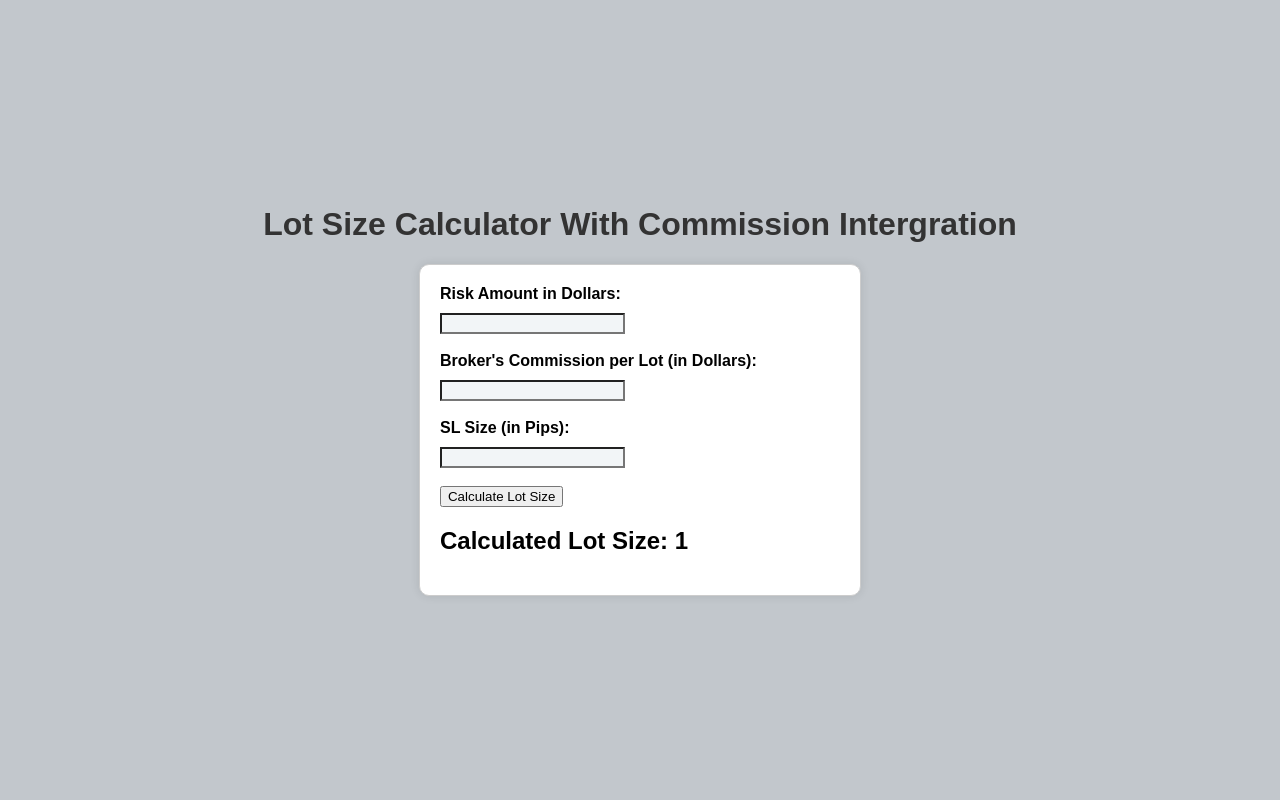
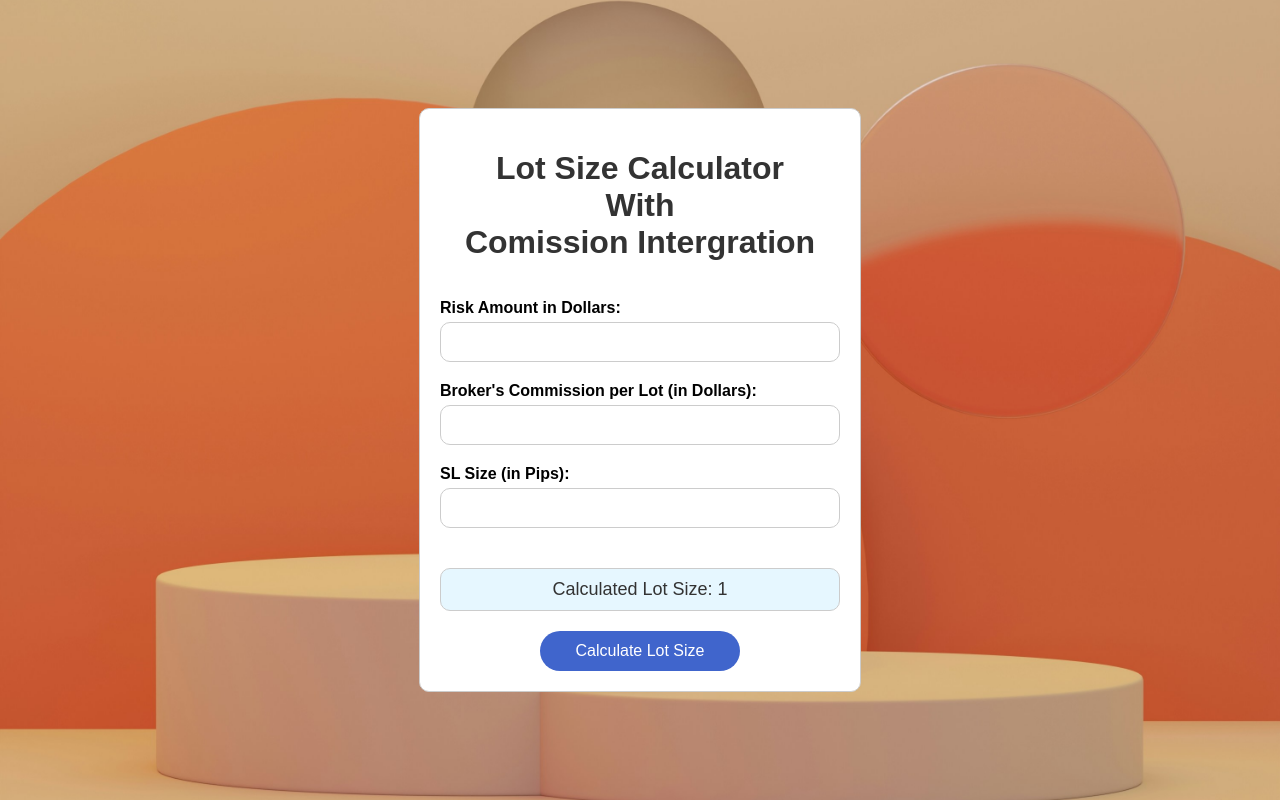
Before and after one commit to GatesKE/LOT-SIZE-CALCULATOR, a Flask app: template Templates/Index.html in a window 1280 px wide. Run offline with Flask 3, Linux system fonts and the light colour scheme; the template is opened without the code that fills it: most values are stand-ins (such as "Sample title", 1, 10 or a date in 2020).

Commit message:
Background image + more styling

```diff
--- a/Static/styles.css
+++ b/Static/styles.css
@@ -1,6 +1,7 @@
 body {
     font-family: Arial, sans-serif;
-    background-color: #c2c7cc;
+    background: url('image2.jpg') no-repeat center center fixed;
+    background-size: cover;
     margin: 0;
     padding: 0;
     display: flex;
@@ -9,29 +10,68 @@ body {
     height: 100vh;
 }
 
-h1 {
-    text-align: center;
-    color: #333;
-}
-
-form {
-    width: 100%;
-    max-width: 400px;
-    margin: 20px auto;
+.container {
+    width: 400px;
     padding: 20px;
     border: 1px solid #ccc;
     border-radius: 10px;
     background-color: #fff;
-    box-shadow: 0 0 10px rgba(0, 0, 0, 0.1);
+    text-align: center;
+
+}
+
+h1 {
+    color: #333;
+    margin-bottom: 20px;
+}
+
+form {
+    display: flex;
+    flex-direction: column;
+    align-items: center;
 }
 
 label {
-    display: block;
-    margin-bottom: 10px;
+    margin-bottom: 5px;
     font-weight: bold;
+    align-self: flex-start;
+}
 
+input[type="text"] {
+    width: 100%;
+    padding: 10px;
+    margin-bottom: 20px;
+    border: 1px solid #ccc;
+    border-radius: 10px;
+    font-size: 16px;
+    box-sizing: border-box;
 }
-input{
-    background-color: #f2f5f7;
-    box-shadow: none;
+
+button {
+    background-color: rgb(64, 101, 204);
+    color: #fff;
+    width: 200px;
+    height: 40px;
+    border: none;
+    border-radius: 30px;
+    font-size: 16px;
+    cursor: pointer;
+    margin-top: 20px;
 }
+
+button:hover {
+    background-color: rgb(54, 81, 184);
+    opacity: 0.85;
+}
+
+.result-box {
+    margin-top: 20px;
+    padding: 10px;
+    border: 1px solid #ccc;
+    border-radius: 10px;
+    background-color: #e6f7ff;
+    font-size: 18px;
+    color: #333;
+    width: 100%;
+    box-sizing: border-box;
+}
--- a/Templates/Index.html
+++ b/Templates/Index.html
@@ -8,22 +8,22 @@
 </head>
 <body>
     <div class="container">
-        <h1>Lot Size Calculator With Commission Intergration</h1>
+        <h1>Lot Size Calculator<br> With <br>Comission Intergration</h1><br>
         <form method="POST" action="/calculate">
             <label for="risk_amount">Risk Amount in Dollars:</label>
-            <input type="text" id="risk_amount" name="risk_amount" required><br><br>
+            <input type="text" id="risk_amount" name="risk_amount" required>
 
             <label for="commission_per_lot">Broker's Commission per Lot (in Dollars):</label>
-            <input type="text" id="commission_per_lot" name="commission_per_lot" required><br><br>
+            <input type="text" id="commission_per_lot" name="commission_per_lot" required>
 
             <label for="sl_size">SL Size (in Pips):</label>
-            <input type="text" id="sl_size" name="sl_size" required><br><br>
-
+            <input type="text" id="sl_size" name="sl_size" required>
+            {% if lot_size is not none %}
+            <div class="result-box">
+            Calculated Lot Size: {{ lot_size }}
+         </div>
+         {% endif %}
             <button type="submit">Calculate Lot Size</button>
-
-            {% if lot_size is not none %}
-         <h2>Calculated Lot Size: {{ lot_size }}</h2>
-         {% endif %}
         </form>
 
 
```
Also changed, not shown: Static/image2.jpg (added).
